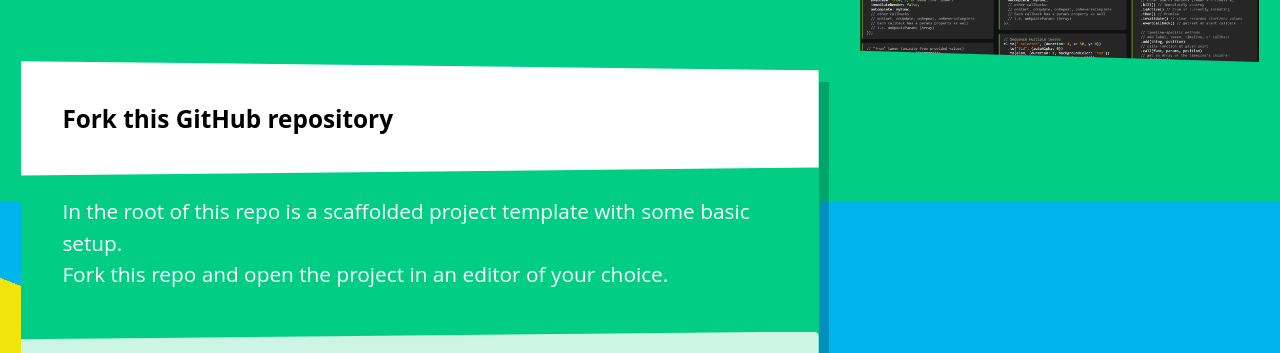
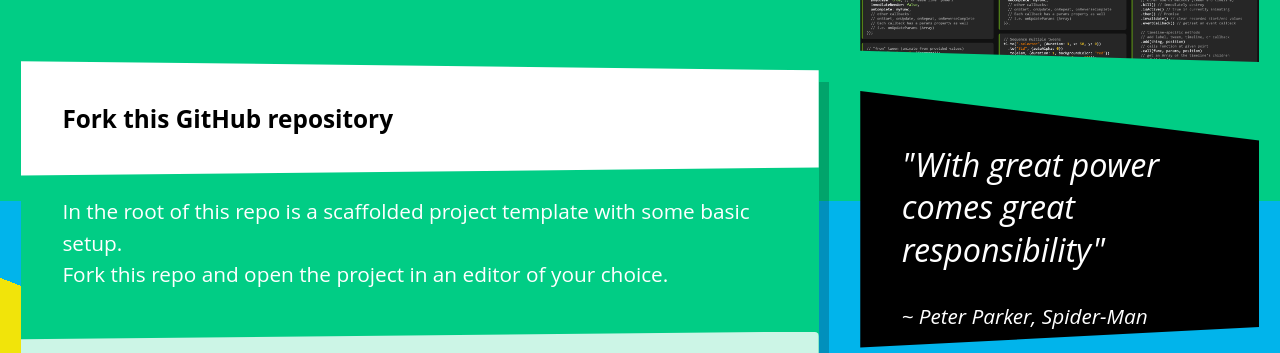
Before and after one commit to cmda-minor-web-archive/workshop-greensock-svg, a plain HTML site: page docs/index.html in a window 1280 px wide. Shown: the part 599-952 px from the top of the page. Drawn offline with Linux system fonts and the light colour scheme.

Commit message:
added a quote

```diff
--- a/docs/css/styles.css
+++ b/docs/css/styles.css
@@ -280,7 +280,8 @@ article footer a {
 aside {
   margin:0 1rem;
 }
-aside h3 {
+aside h3,
+aside figure {
   background: var(--cmd-secondary);
   margin: 0;
   padding: 1rem 2rem;
@@ -291,7 +292,17 @@ aside img {
   margin-bottom: 1rem;
   clip-path: polygon(0 0, 100% 0, 100% 100%, 0 94%);
 }
-
+aside figure,
+aside blockquote {
+  margin:0;
+  font-size: 1.25em;
+  line-height: 1.3;
+  font-style: italic;
+}
+aside figcaption {
+  margin-bottom: 1.5rem;
+  font-size: .8em;
+}
 section h2 {
   position: sticky;
 }
--- a/docs/index.html
+++ b/docs/index.html
@@ -72,7 +72,7 @@
 
         <p>If you did not bring a SVG file. Pick an awesome free vector graphic (EPS) from <a href="https://www.freepik.com/ ">Freepik</a>. Open the EPS file in a vector programme like Illustrator and export it to SVG. Or draw your own vector graphic while you are at it!</p>
 
-        <p>Make sure the code is as clean as possible, and give a class or id attribute to the elements you want to animate</p>
+        <p>Make sure the code is as clean as possible, and give a class or id attribute to the elements you want to animate. Also optimize your svg with the more then spledid tool from Jake Archibald: <a href="https://jakearchibald.github.io/svgomg/">SVGOMG</a>.</p>
 
         <footer>
           <h4>Bronnen</h4>
@@ -209,6 +209,13 @@
     <h3>Greensock Cheat Sheet</h3>
     <img src="img/gsap-cheatsheet.png" alt=""GreenSock Cheatsheet>
 
+    <figure>
+      <blockquote cite="https://en.wikipedia.org/wiki/With_great_power_comes_great_responsibility">
+          <p>"With great power comes great responsibility"</p>
+      </blockquote>
+      <figcaption>~ Peter Parker, <cite>Spider-Man</cite></figcaption>
+  </figure>
+
   </aside>
 
   <footer>
```
